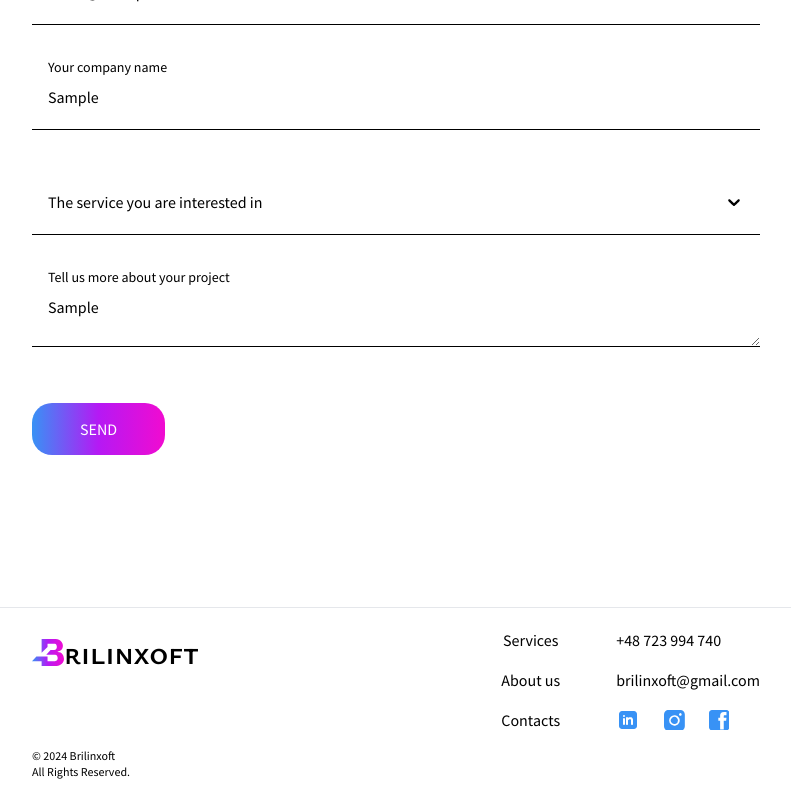
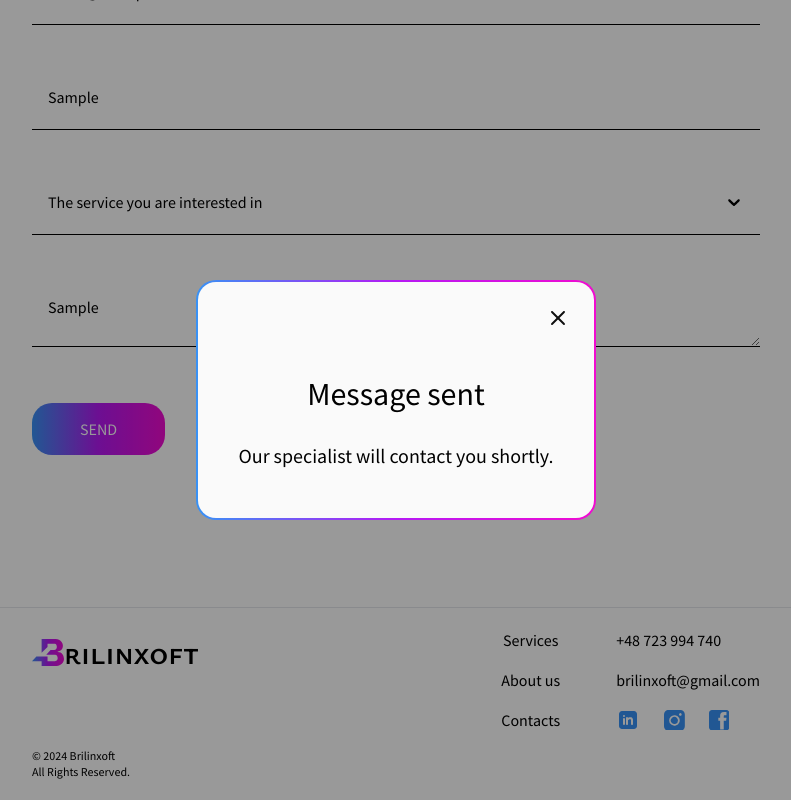
Before and after one commit to luckeryouknow/brilinxoft, a Next.js app: page / in a window 1280 px wide. Both pictures are taken after typing "Sample", "name@example.com", "Sample", "Sample", "Sample" into the empty fields and a click on the button "SEND". Shown: the whole page, without its empty margins (244-1035 px from the left). Built offline with nearby package versions, Linux system fonts and the light colour scheme.

Commit message:
added modal window

```diff
--- a/src/modules/header/components/BurgerMenu.tsx
+++ b/src/modules/header/components/BurgerMenu.tsx
@@ -1,7 +1,7 @@
 import { Blob, Contacts, Container, Logotype } from "@/shared/components";
 import FunctionalButtons from "./FunctionalButtons";
-import SpriteSVG from "../images/SpriteSVG";
 import { MouseEventHandler } from "react";
+import SharedSpriteSVG from "@/shared/images/SharedSpriteSVG";
 
 type Props = {
   closeButtonClick: MouseEventHandler<HTMLButtonElement>,
@@ -21,7 +21,7 @@ export default function BurgerMenu ({
           <Logotype />
           <button onClick={closeButtonClick} className="w-8 h-8 ml-auto md:hidden">
             <div className="w-6 mx-auto">
-              <SpriteSVG name="closeBurgerMenu" />
+              <SharedSpriteSVG name="closeButton" />
             </div>
           </button>
         </div>
--- a/src/modules/header/images/SpriteSVG.tsx
+++ b/src/modules/header/images/SpriteSVG.tsx
@@ -28,20 +28,5 @@ export default function SpriteSVG ({ name }: { name: string }) {
             d="m13.1465 6.3965-4.5 4.5L9 11.25l.3535-.3535-4.5-4.5-.707.707L9 11.957l4.8535-4.8535-.707-.707Z"/>
         </svg>
       )
-    case "closeBurgerMenu":
-      return (
-        <svg
-          className="fill-[#0F0F0F] dark:fill-[#FAFAFA]"
-          xmlns="http://www.w3.org/2000/svg"
-          width="24"
-          height="24" fill="none">
-          <path
-            fillRule="evenodd"
-            d="m18.7 6.7-12 12-1.41-1.41 12-12L18.7 6.7Zm-1.41-1.38v-.03c.39-.4 1.02-.4 1.41 0 .4.39.4 1.02 0 1.41h-.03l-1.38-1.38ZM6.7 18.67v.03c-.39.4-1.02.4-1.41 0-.4-.39-.4-1.02 0-1.41h.03l1.38 1.38Z"/>
-          <path
-            fillRule="evenodd"
-            d="m5.29 6.7 12 12 1.41-1.41-12-12L5.29 6.7ZM6.7 5.32v-.03c-.39-.4-1.02-.4-1.41 0-.4.39-.4 1.02 0 1.41h.03L6.7 5.32Zm10.59 13.35v.03c.39.4 1.02.4 1.41 0 .4-.39.4-1.02 0-1.41h-.03l-1.38 1.38Z"/>
-        </svg>
-      )
   }
 }
--- a/src/modules/whatCanWeDo/components/Form.tsx
+++ b/src/modules/whatCanWeDo/components/Form.tsx
@@ -4,9 +4,13 @@ import Input from "./Input";
 import Select from 'react-select';
 import { useFormik } from "formik";
 import * as Yup from 'yup';
+import { useState } from "react";
+import { Modal } from "@/shared/components";
 
 
 export default function Form () {
+  const [modalDisplay, setModalDisplay] = useState("hidden");
+
   const formik = useFormik({
     initialValues: {
       name: "",
@@ -22,7 +26,7 @@ export default function Form () {
       service: Yup.string(),
       tellMore: Yup.string(),
     }),
-    onSubmit: (values) => {
+    onSubmit: (values, { resetForm }) => {
       console.log({
         "name": values.name,
         "email": values.email,
@@ -30,6 +34,8 @@ export default function Form () {
         "service": values.service,
         "tell more": values.tellMore,
       });
+      setModalDisplay("flex");
+      resetForm();
     },
   });
 
@@ -82,6 +88,10 @@ export default function Form () {
           send
         </button>
       </div>
+      <Modal
+        modalClick={() => setModalDisplay("hidden")}
+        modalDisplay={modalDisplay}
+      />
     </form>
   )
 }
--- /dev/null
+++ b/src/shared/components/Modal/Modal.tsx
@@ -0,0 +1,30 @@
+import SharedSpriteSVG from "@/shared/images/SharedSpriteSVG"
+import { MouseEventHandler } from "react"
+
+type Props = {
+  modalClick: MouseEventHandler<HTMLElement>,
+  modalDisplay: string,
+}
+
+export default function Modal ({ modalClick, modalDisplay }: Props) {
+  return (
+    <div
+      className={`fixed ${modalDisplay} z-20 top-0 left-0 w-full h-screen bg-black bg-opacity-40`}
+      itemType="reset"
+      >
+      <div className="fixed w-[372px] z-30 top-1/2 left-1/2 transform -translate-x-1/2 -translate-y-1/2 p-[2px] rounded-[20px] bg-gradient-to-r from-[#3892F5FF] via-[#B519F4FF] to-[#F10BD0FF] md:w-[400px] xl:w-[600px]">
+        <div
+          className="pt-4 px-4 pb-8 rounded-[18px] bg-[#FAFAFA] dark:bg-[#101010] md:pt-6 md:px-6 md:pb-12 xl:pt-8 xl:px-8 xl:pb-16"
+          >
+          <button className="block ml-auto mr-0 text-[32px]" onClick={modalClick} type="reset">
+            <SharedSpriteSVG name="closeButton" />
+          </button>
+          <div className="flex flex-col items-center gap-6 mt-10 text-center">
+            <p className="text-[32px]">Message sent</p>
+            <p className="text-xl">Our specialist will contact you shortly.</p>
+          </div>
+        </div>
+      </div>
+    </div>
+  )
+}
--- a/src/shared/components/index.ts
+++ b/src/shared/components/index.ts
@@ -3,6 +3,7 @@ export { default as Contacts } from "./Contacts/Contacts";
 export { default as Container } from "./Container/Container";
 export { default as GradientButton } from "./GradientButton/GradientButton"
 export { default as Logotype } from "./Logotype/Logotype";
+export { default as Modal } from "./Modal/Modal";
 export { default as Provider } from "./Provider/Provider";
 export { default as Section } from "./Section/Section";
 export { default as TransparentButton } from "./TransparentButton/TransparentButton";
--- a/src/shared/images/SharedSpriteSVG.tsx
+++ b/src/shared/images/SharedSpriteSVG.tsx
@@ -102,5 +102,20 @@ export default function SharedSpriteSVG ({ name }: { name: string }) {
             d="M9.6227 13.852V0h14.1441c4.9826 0 7.13 4.1551 7.13 6.5797 0 3.1167-1.5071 5.8294-5.2751 5.8294.1694 0 .123.1449.0875.2903l.0865.2869c4.3475 0 6.1162 3.5351 6.2025 6.926.0889 3.4925-3.1303 6.9422-7.3039 6.9837-11.5936.1155-15.0716 0-15.0716 0v-4.7327H0l4.4055-4.7328h11.1299v4.7328h7.4198c3.8839 0 3.3622-6.4643.116-6.4643h-8.8111l4.2896-4.6174h3.594c3.9418-.3463 2.9563-6.2334.8115-6.2334h-7.4198v3.2322L9.6227 13.852Z"/>
         </svg>
       )
+    case "closeButton":
+      return (
+        <svg
+          className="fill-[#0F0F0F] dark:fill-[#FAFAFA]"
+          xmlns="http://www.w3.org/2000/svg"
+          width="24"
+          height="24" fill="none">
+          <path
+            fillRule="evenodd"
+            d="m18.7 6.7-12 12-1.41-1.41 12-12L18.7 6.7Zm-1.41-1.38v-.03c.39-.4 1.02-.4 1.41 0 .4.39.4 1.02 0 1.41h-.03l-1.38-1.38ZM6.7 18.67v.03c-.39.4-1.02.4-1.41 0-.4-.39-.4-1.02 0-1.41h.03l1.38 1.38Z"/>
+          <path
+            fillRule="evenodd"
+            d="m5.29 6.7 12 12 1.41-1.41-12-12L5.29 6.7ZM6.7 5.32v-.03c-.39-.4-1.02-.4-1.41 0-.4.39-.4 1.02 0 1.41h.03L6.7 5.32Zm10.59 13.35v.03c.39.4 1.02.4 1.41 0 .4-.39.4-1.02 0-1.41h-.03l-1.38 1.38Z"/>
+        </svg>
+      )
   }
 }
```
